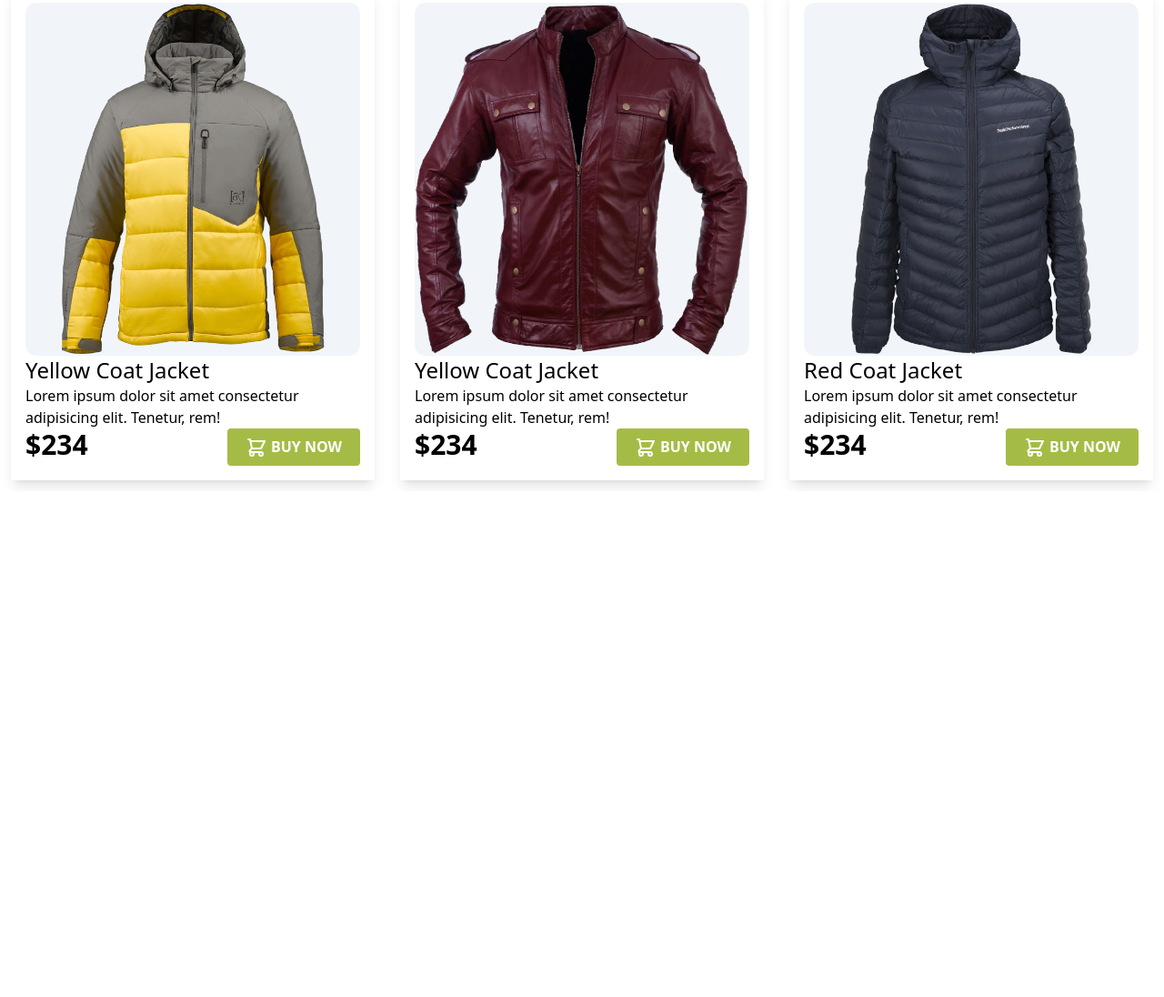
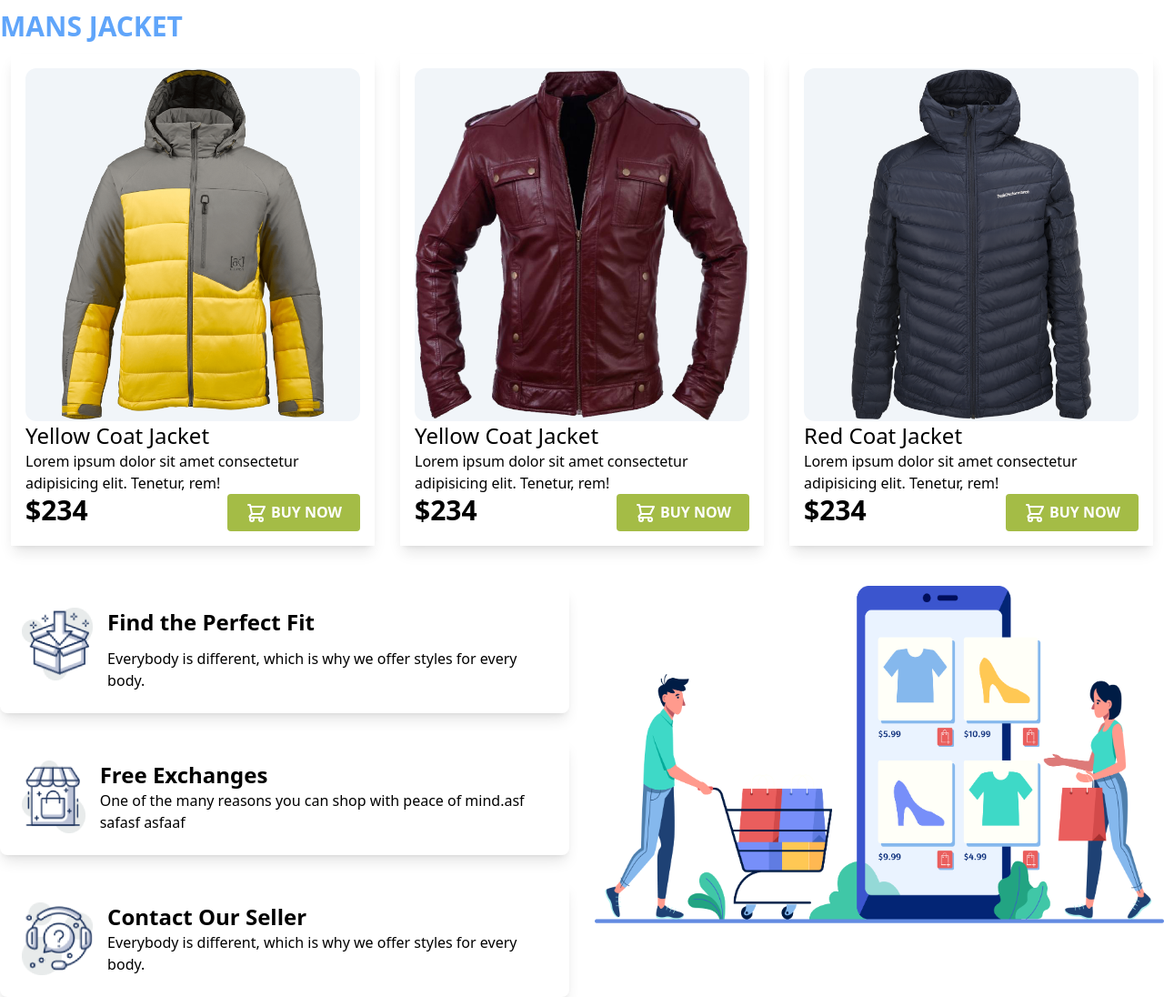
Before and after one commit to MotiurRahman/Penguin-Fashion, a plain HTML site: page index.html in a window 1280 px wide. Shown: the part 1420-2516 px from the top of the page at 91% size. Before the commit the page ends 1960 px from the top, so only its background shows below. Drawn offline with nearby package versions, Linux system fonts and the light colour scheme.

Commit message:
update code

```diff
--- a/index.html
+++ b/index.html
@@ -49,9 +49,9 @@
     <main>
         <!-- woman Jacket -->
 
-        <section class="container mx-auto">
-            <h2 class="text-3xl text-blue-400 font-bold">Woman jacket</h2>
-            <div class="grid grid-cols-1 sm:grid-cols-3 p-3 gap-7">
+        <section class="container mx-auto pt-9">
+            <h2 class="text-3xl text-blue-400 font-bold uppercase">Woman jacket</h2>
+            <div class="grid grid-cols-1 md:grid-cols-2 lg:grid-cols-3 p-3 gap-7">
                 <div class="p-4 shadow-lg">
                     <div class="bg-slate-100 rounded-xl">
                         <img src="./images/jacket-1.png" alt="">
@@ -111,9 +111,9 @@
 
         </section>
 
-        <section class="container mx-auto mt-8">
-            <h2 class="text-3xl text-blue-400 font-bold">Mans jacket</h2>
-            <div class="grid grid-cols-1 sm:grid-cols-3 p-3 gap-7">
+        <section class="container mx-auto mt-8 pt-9">
+            <h2 class="text-3xl text-blue-400 font-bold uppercase">Mans jacket</h2>
+            <div class="grid grid-cols-1 md:grid-cols-2 lg:grid-cols-3 p-3 gap-7">
                 <div class="p-4 shadow-lg">
                     <div class="bg-slate-100 rounded-xl">
                         <img src="./images/jacket-4.png" alt="">
@@ -173,6 +173,43 @@
 
         </section>
 
+        <section class="pt-8 container mx-auto">
+            <div class="grid grid-cols-2 gap-7 bg-white">
+                <div class="flex align-middle justify-around gap-4 p-6 rounded-lg shadow-lg">
+                    <div>
+                        <img class="w-20 h-20" src="./images/box.png" alt="">
+                    </div>
+                    <div class="space-y-3">
+                        <h1 class="text-2xl font-bold">Find the Perfect Fit</h1>
+                        <p>Everybody is different, which is why we
+                            offer styles for every body.</p>
+                    </div>
+                </div>
+                <div class="row-span-3">
+                    <img src="./images/shopping.png" alt="">
+                </div>
+                <div class="flex align-middle justify-around gap-4 p-6 rounded-lg shadow-lg">
+                    <div>
+                        <img class="w-20 h-20" src="./images/house.png" alt="">
+                    </div>
+                    <div>
+                        <h1 class="text-2xl font-bold">Free Exchanges</h1>
+                        <p>One of the many reasons you can shop
+                            with peace of mind.asf safasf asfaaf</p>
+                    </div>
+                </div>
+                <div class="flex align-middle justify-around gap-4 p-6 rounded-lg shadow-lg">
+                    <div>
+                        <img class="w-20 h-20" src="./images/question.png" alt="">
+                    </div>
+                    <div>
+                        <h1 class="text-2xl font-bold">Contact Our Seller</h1>
+                        <p>Everybody is different, which is why we offer styles for every body.</p>
+                    </div>
+                </div>
+            </div>
+        </section>
+
 
     </main>
 
```
Also changed, not shown: icons/Group 33072.png (added), icons/Group 33091.png (added), icons/Group 33102.png (added), icons/green.png (added), icons/image 12.png (added), icons/image 13.png (added), icons/image 14.png (added), icons/shopping-cart 1.png (added), 6 other files.
